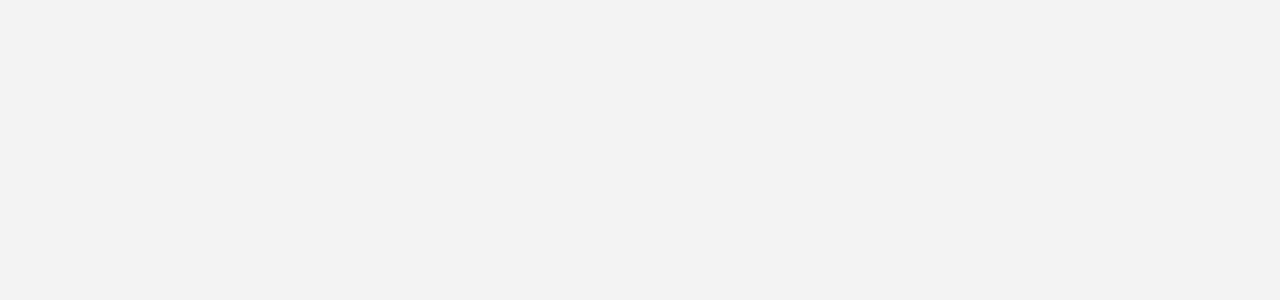
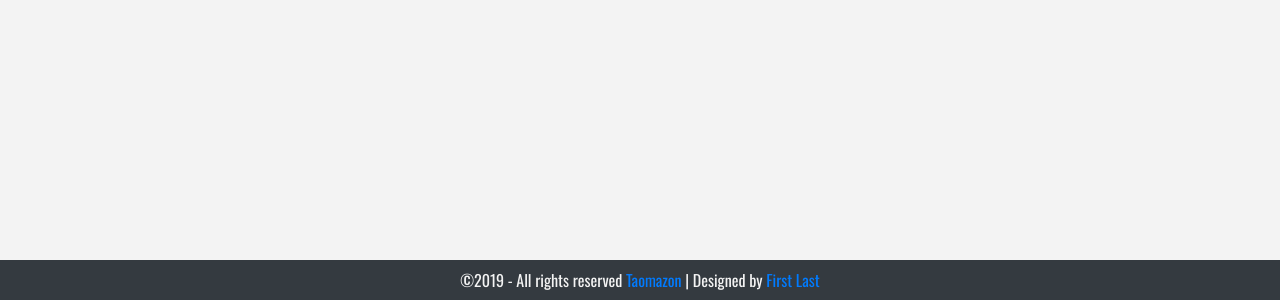
Before and after one commit to xzhao229/Taomazon_test, a React (Create React App) app in the folder reactpro/: page /Cart in a window 1280 px wide. Shown: the part 702-1002 px from the top of the page. Before the commit the page ends 800 px from the top, so only its background shows below. Built offline with nearby package versions, Linux system fonts and the light colour scheme.

Commit message:
copyright footer added

```diff
--- a/reactpro/src/App.css
+++ b/reactpro/src/App.css
@@ -53,3 +53,8 @@ body{
   font-size: 1.2rem;
   color: var(--mainYellow);
 }
+
+/*used in empty cart to push copyright to bottom*/
+.height-full {
+  height: 100vh;
+}
--- a/reactpro/src/App.js
+++ b/reactpro/src/App.js
@@ -8,6 +8,7 @@ import Details from './component/Details';
 import Cart from './component/Cart';  //not /Cart/Cart due to package.json
 import Default from './component/Default';
 import Modal from './component/Modal';
+import Footer from './component/Footer';
 
 
 class App extends Component{
@@ -23,6 +24,7 @@ class App extends Component{
         </Switch>
 
         <Modal />
+        <Footer />
 
       </React.Fragment>
     );
--- a/reactpro/src/component/Cart/EmptyCart.js
+++ b/reactpro/src/component/Cart/EmptyCart.js
@@ -2,7 +2,7 @@ import React from 'react';
 
 export default function EmptyCart() {
 	return (
-		<div className="container- mt-5">
+		<div className="container-fluid height-full mt-5 mb-5">
 			<div className="row">
 				<div className="col-10 mx-auto text-center text-title">
 					<h1>Yout cart is currently empty.</h1>
--- /dev/null
+++ b/reactpro/src/component/Footer.js
@@ -0,0 +1,34 @@
+import React, {Component} from 'react';
+import {Link} from 'react-router-dom';
+import logo from '../logo.svg';
+
+import styled from 'styled-components';
+import {ButtonContainer} from './Button';
+import App from '../App.css';
+
+
+export default class Footer extends Component{
+	render(){
+		return(
+			<FooterWrapper className = "navbar navbar-expand-sm navbar-dark justify-content-center bg-dark align-text-bottom">
+				{/*footer info*/}
+
+				{/*copyright*/}
+				<div className="navbar-nav">
+    				<li>
+        				&copy;2019 - All rights reserved
+        				<Link to="/">
+        					<span> Taomazon</span>
+        				</Link>
+        				<span> | Designed by <a href="https://www.google.com"> First Last </a></span>
+    				</li>
+				</div>
+			</FooterWrapper>
+		)
+	}
+}
+
+const FooterWrapper = styled.footer`
+	background: var(--mainBlue);
+	color: var(--mainWhite);
+`
--- a/reactpro/src/component/Navbar.js
+++ b/reactpro/src/component/Navbar.js
@@ -17,12 +17,12 @@ export default class Navbar extends Component{
 				Creative Commons (Attribution 3.0 Unported);
 				https://www.iconfinder.com/Makoto_msk */}
 
-			{/*icon*/}
+				{/*icon*/}
 				<Link to='/'>
 				<img src={logo} alt="store" className="navbar-brand" />
 				</Link>
 
-			{/*Products*/}
+				{/*Products*/}
 				<ul className="navbar-nav align-items-center">
 					<li className="nav-item ml-5">
 						<Link to="/" className="nav-link">
@@ -31,7 +31,7 @@ export default class Navbar extends Component{
 					</li>
 				</ul>
 
-			{/*Cart*/}
+				{/*Cart*/}
 				<Link to="/Cart" className='ml-auto'>
 					<ButtonContainer>
 						<span className="mr-2">
--- a/reactpro/src/component/ProductList.js
+++ b/reactpro/src/component/ProductList.js
@@ -12,7 +12,9 @@ export default class ProductList extends Component{
 			<React.Fragment>
 			<div className="py-5">
 				<div className="container">
+					{/*title*/}
 					<Title name="our" title="product" />
+					{/*products*/}
 					<div className="row">
 						<ProductConsumer>
 							{/*pass in the provider info, and grabbed by consumer, input name doesnt matter*/}
```
